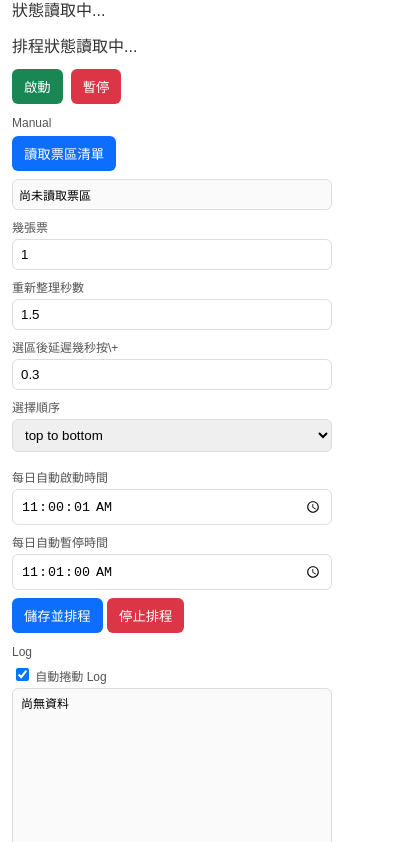
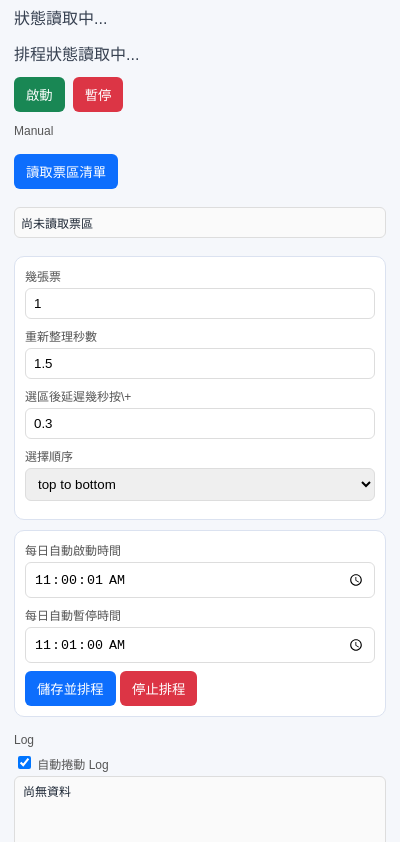
Before and after one commit to eddy-cheng-84/ticketPlus_bot, a browser extension: page popup/popup.html in a window 400 px wide. Shown: the part 44-886 px from the top of the page. Drawn offline with Linux system fonts and the light colour scheme.

```diff
--- a/popup/popup.css
+++ b/popup/popup.css
@@ -1,18 +1,26 @@
 body {
   margin: 0;
-  width: 320px;
-  padding: 12px;
+  min-width: 360px;
+  padding: 14px;
   font-family: Arial, sans-serif;
+  background: #f5f7fb;
+  color: #1f2937;
+}
+
+main {
+  display: flex;
+  flex-direction: column;
+  gap: 12px;
 }
 
 h1 {
-  margin: 0 0 8px;
-  font-size: 18px;
+  margin: 0;
+  font-size: 20px;
 }
 
 p {
-  margin: 0 0 12px;
-  color: #333;
+  margin: 0;
+  color: #374151;
 }
 
 .actions {
@@ -42,11 +50,13 @@
 }
 
 .log-wrap {
-  margin-top: 12px;
+  margin-top: 4px;
 }
 
 .manual-actions {
-  margin-top: 12px;
+  display: flex;
+  flex-direction: column;
+  gap: 10px;
 }
 
 .keyword-label {
@@ -70,7 +80,7 @@
 }
 
 .area-list {
-  max-height: 190px;
+  max-height: 260px;
   overflow: auto;
   border: 1px solid #ddd;
   border-radius: 6px;
@@ -81,7 +91,10 @@
 }
 
 .flow-settings {
-  margin-bottom: 8px;
+  padding: 10px;
+  border: 1px solid #dbe2f0;
+  border-radius: 10px;
+  background: #fff;
 }
 
 .area-item {
@@ -136,7 +149,7 @@
 
 .log-box {
   margin: 0;
-  height: 180px;
+  height: 260px;
   overflow: auto;
   padding: 8px;
   border: 1px solid #ddd;
```
Also changed, not shown: background.js (+13 -1 lines), manifest.json.
